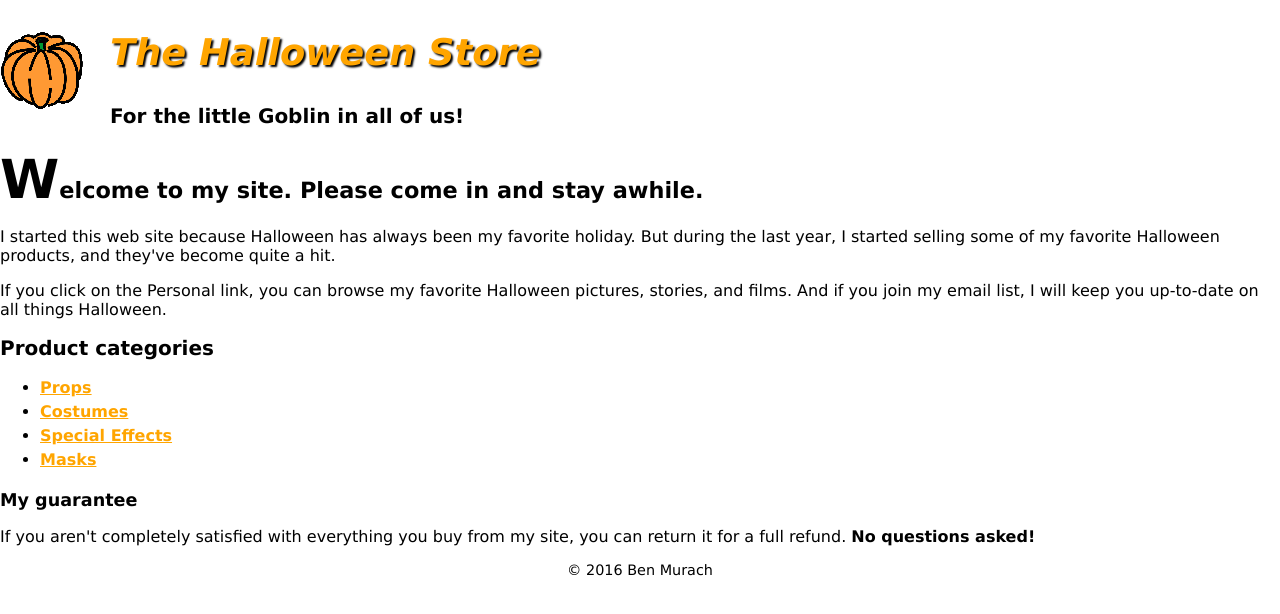
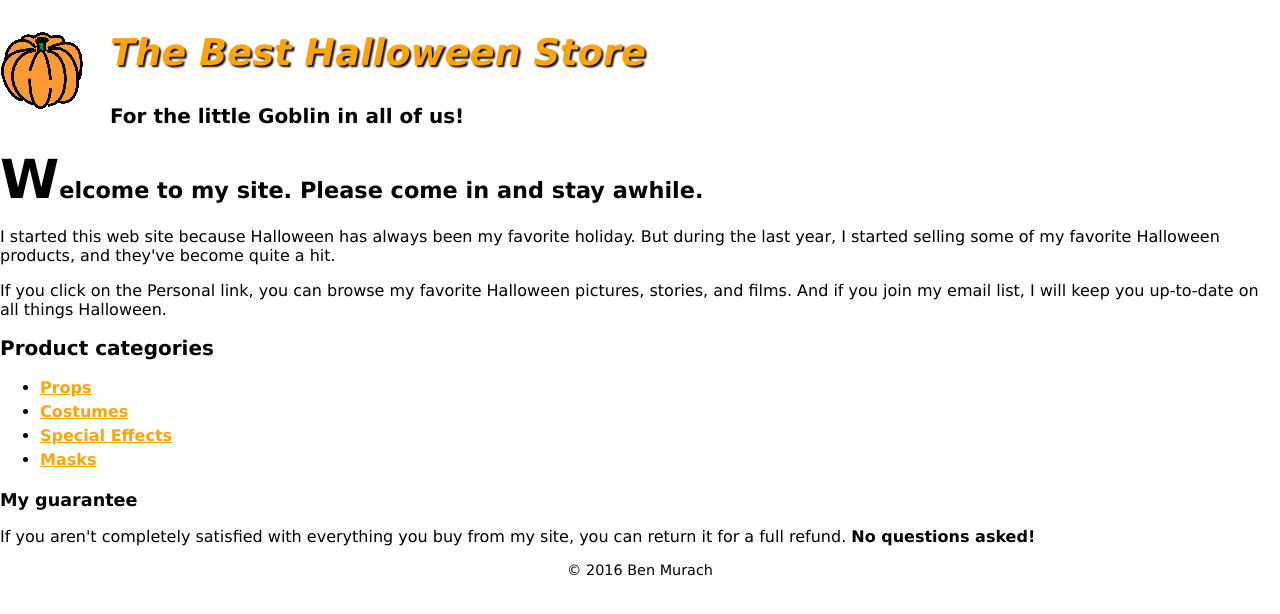
Before and after one commit to wcobercc/testproject, a plain HTML site: page index.html in a window 1280 px wide. Drawn offline with Linux system fonts and the light colour scheme.

Commit message:
Modified index.html to add Best

```diff
--- a/index.html
+++ b/index.html
@@ -12,7 +12,7 @@
 
   <header>
   	<img src="images/pumpkin.gif" alt="Pumpkin" width="85">
-    <h2>The Halloween Store</h2>
+    <h2>The Best     Halloween Store</h2>
     <h3>For the little Goblin in all of us!</h3>
   </header>
 
```
